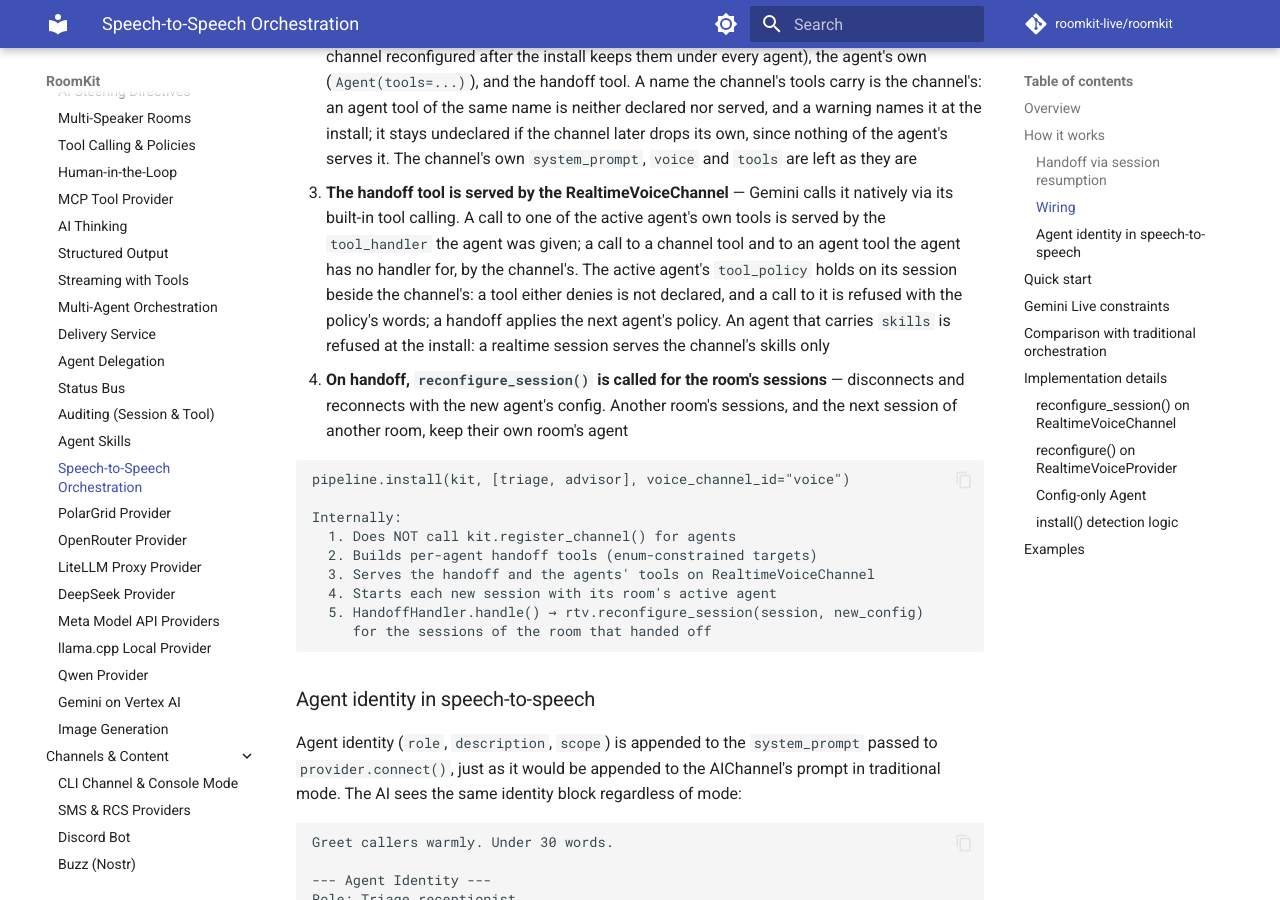
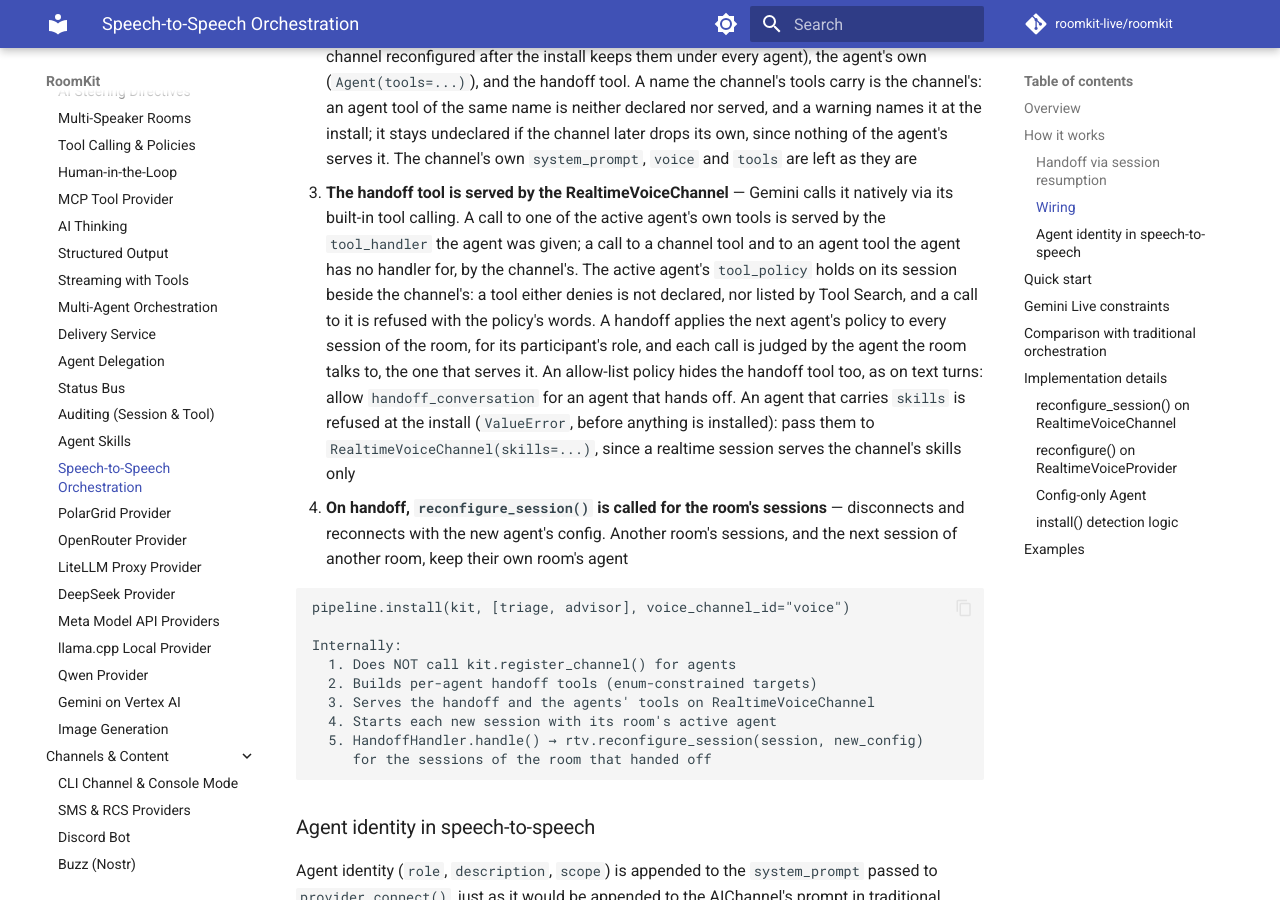
Before and after one commit to roomkit-live/roomkit-docs, an MkDocs documentation site: the page built from docs/guides/realtime-orchestration.md, in a window 1280 px wide and 900 px high, scrolled down 1948 px. Built offline with MkDocs 1.6.1 and Material for MkDocs 9.7.7, drawn with Linux system fonts in a browser that asks for light colours; comment, search, counter and statistics services are not loaded.

Commit message:
docs(orchestration): per review, a realtime agent's policy on every session, each call judged by the agent the room talks to, the skills refusal's fix (RMK-427)

````diff
--- a/docs/guides/realtime-orchestration.md
+++ b/docs/guides/realtime-orchestration.md
@@ -65,7 +65,7 @@ When `pipeline.install()` detects that `voice_channel_id` points to a `RealtimeV
 
 1. **Agents are NOT registered as channels** — they have no provider, they're config-only
 2. **A session starts with its room's active agent** — system_prompt, voice, and tools are passed to `provider.connect()`, read from the room's conversation state when the session opens. The tools are the channel's own, as they are when the session opens or the handoff lands (a channel reconfigured after the install keeps them under every agent), the agent's own (`Agent(tools=...)`), and the handoff tool. A name the channel's tools carry is the channel's: an agent tool of the same name is neither declared nor served, and a warning names it at the install; it stays undeclared if the channel later drops its own, since nothing of the agent's serves it. The channel's own `system_prompt`, `voice` and `tools` are left as they are
-3. **The handoff tool is served by the RealtimeVoiceChannel** — Gemini calls it natively via its built-in tool calling. A call to one of the active agent's own tools is served by the `tool_handler` the agent was given; a call to a channel tool and to an agent tool the agent has no handler for, by the channel's. The active agent's `tool_policy` holds on its session beside the channel's: a tool either denies is not declared, and a call to it is refused with the policy's words; a handoff applies the next agent's policy. An agent that carries `skills` is refused at the install: a realtime session serves the channel's skills only
+3. **The handoff tool is served by the RealtimeVoiceChannel** — Gemini calls it natively via its built-in tool calling. A call to one of the active agent's own tools is served by the `tool_handler` the agent was given; a call to a channel tool and to an agent tool the agent has no handler for, by the channel's. The active agent's `tool_policy` holds on its session beside the channel's: a tool either denies is not declared, nor listed by Tool Search, and a call to it is refused with the policy's words. A handoff applies the next agent's policy to every session of the room, for its participant's role, and each call is judged by the agent the room talks to, the one that serves it. An allow-list policy hides the handoff tool too, as on text turns: allow `handoff_conversation` for an agent that hands off. An agent that carries `skills` is refused at the install (`ValueError`, before anything is installed): pass them to `RealtimeVoiceChannel(skills=...)`, since a realtime session serves the channel's skills only
 4. **On handoff, `reconfigure_session()` is called for the room's sessions** — disconnects and reconnects with the new agent's config. Another room's sessions, and the next session of another room, keep their own room's agent
 
 ```
````
